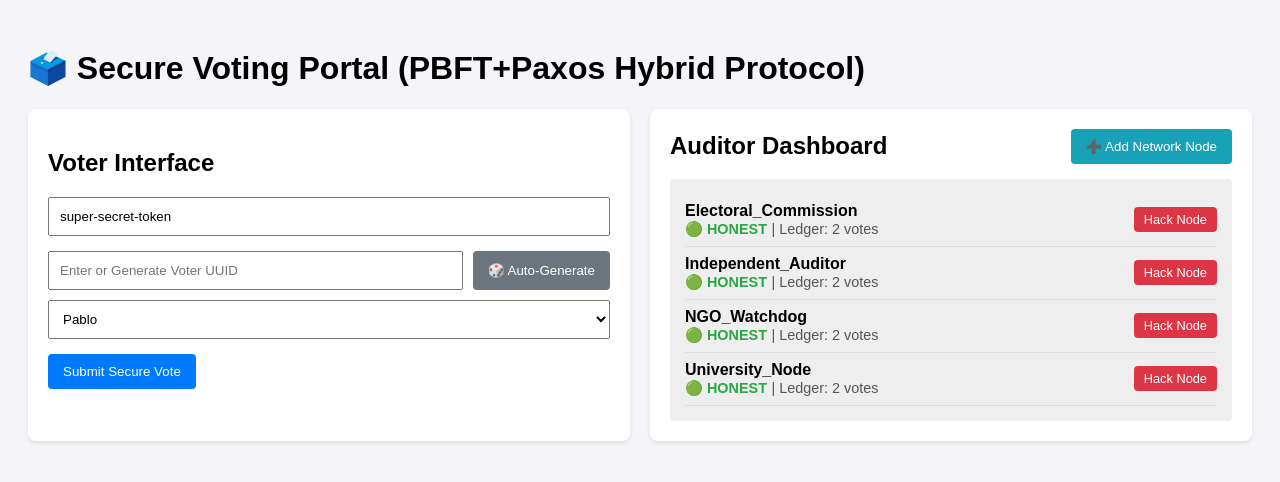
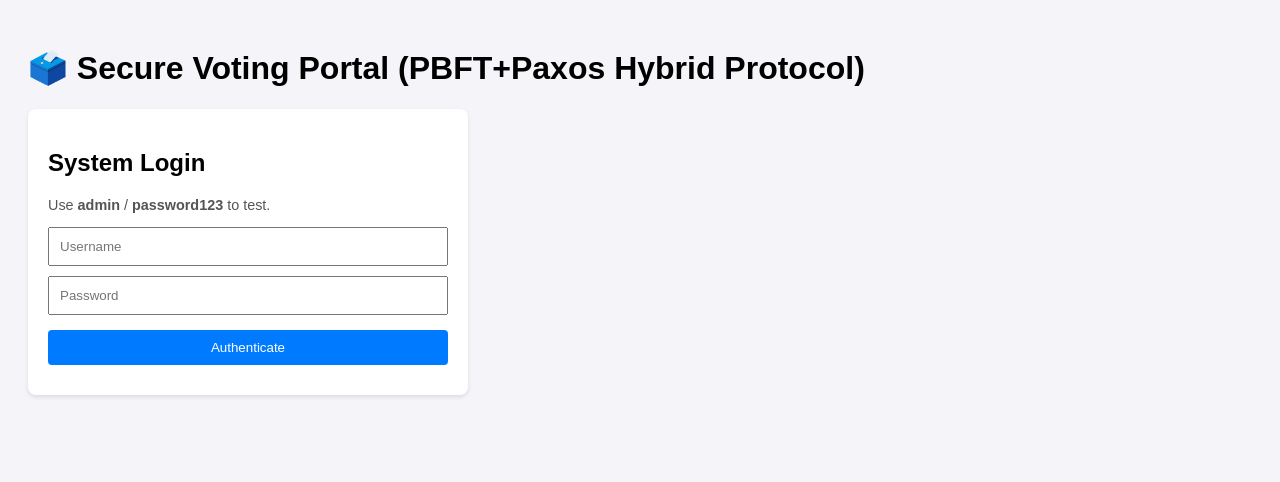
Before and after one commit to Chuck6684/Voting-DS, a Flask app: page / in a window 1280 px wide. Shown: the top 482 px of the page. Run offline with Flask 3, Linux system fonts and the light colour scheme.

Commit message:
Version 2.9 Session verification fix

```diff
--- a/app.py
+++ b/app.py
@@ -147,6 +147,21 @@ load_votes_from_csv(global_nodes)
 def index():
     return render_template('index.html')
 
+# Add this above your @app.route('/api/vote')
+
+@app.route('/api/login', methods=['POST'])
+def login():
+    data = request.json
+    username = data.get('username')
+    password = data.get('password')
+
+    # In a real app, you would hash the password and check a database.
+    # For this example, we'll hardcode a valid user.
+    if username == "admin" and password == "password123":
+        return jsonify({"status": "success", "token": VALID_TOKEN})
+    else:
+        return jsonify({"status": "error", "message": "Invalid username or password"}), 401
+
 @app.route('/api/vote', methods=['POST'])
 @token_required
 def cast_vote():
--- a/templates/index.html
+++ b/templates/index.html
@@ -16,19 +16,31 @@
         .input-group { display: flex; gap: 10px; margin-bottom: 10px; }
         .node-row { display: flex; justify-content: space-between; align-items: center; padding: 8px 0; border-bottom: 1px solid #ddd; }
         #status-box { background: #eee; padding: 15px; border-radius: 4px; margin-top: 15px; }
+
+        /* NEW: Utility classes for hiding/showing elements */
+        .hidden { display: none !important; }
     </style>
 </head>
 <body>
 
     <h1>🗳️ Secure Voting Portal (PBFT+Paxos Hybrid Protocol)</h1>
 
-    <div class="container">
+    <div id="login-section" class="card" style="max-width: 400px; margin-bottom: 20px;">
+        <h2>System Login</h2>
+        <p style="color: #555; font-size: 0.9em;">Use <strong>admin</strong> / <strong>password123</strong> to test.</p>
+        <div class="input-group">
+            <input type="text" id="username" placeholder="Username">
+        </div>
+        <div class="input-group" style="margin-bottom: 15px;">
+            <input type="password" id="password" placeholder="Password">
+        </div>
+        <button onclick="login()" style="width: 100%;">Authenticate</button>
+        <div id="login-error" style="color: red; margin-top: 10px; font-size: 0.9em;"></div>
+    </div>
+
+    <div id="main-app" class="container hidden">
         <div class="card">
             <h2>Voter Interface</h2>
-
-            <div class="input-group" style="margin-bottom: 15px;">
-                <input type="text" id="session_token" placeholder="Session Token" value="super-secret-token">
-            </div>
 
             <div class="input-group">
                 <input type="text" id="voter_id" placeholder="Enter or Generate Voter UUID">
@@ -56,12 +68,49 @@
     </div>
 
     <script>
+        // NEW: Login Function
+        async function login() {
+            const username = document.getElementById('username').value;
+            const password = document.getElementById('password').value;
+            const errorDiv = document.getElementById('login-error');
+
+            errorDiv.innerText = '';
+
+            try {
+                const res = await fetch('/api/login', {
+                    method: 'POST',
+                    headers: { 'Content-Type': 'application/json' },
+                    body: JSON.stringify({ username, password })
+                });
+
+                const data = await res.json();
+
+                if (data.status === 'success') {
+                    // Store the token securely in memory
+                    sessionStorage.setItem('authToken', data.token);
+
+                    // Hide login, show main app
+                    document.getElementById('login-section').classList.add('hidden');
+                    document.getElementById('main-app').classList.remove('hidden');
+
+                    // Start fetching auditor data now that we are logged in
+                    fetchStatus();
+                    setInterval(fetchStatus, 2000);
+                } else {
+                    errorDiv.innerText = data.message;
+                }
+            } catch (error) {
+                errorDiv.innerText = "Network error connecting to login server.";
+            }
+        }
+
         function generateVoterId() {
             document.getElementById('voter_id').value = crypto.randomUUID();
         }
 
         async function castVote() {
-            const tokenInput = document.getElementById('session_token').value.trim();
+            // Retrieve the token from memory quietly
+            const token = sessionStorage.getItem('authToken');
             const voterIdInput = document.getElementById('voter_id');
             const candidateSelect = document.getElementById('candidate');
             const submitBtn = document.getElementById('submit-btn');
@@ -76,40 +125,29 @@
                 return;
             }
 
-            if (!tokenInput) {
-                receiptDiv.innerHTML = '⚠️ Please enter a Session Token.';
-                receiptDiv.style.color = 'orange';
-                return;
-            }
-
             submitBtn.disabled = true;
             submitBtn.innerText = '⚙️ Running PBFT Consensus...';
             receiptDiv.innerHTML = '';
 
             try {
-                // Send POST request WITH auth headers
                 const res = await fetch('/api/vote', {
                     method: 'POST',
                     headers: {
                         'Content-Type': 'application/json',
-                        'Authorization': `Bearer ${tokenInput}`
+                        'Authorization': `Bearer ${token}` // Pass it in the header
                     },
                     body: JSON.stringify({ voter_id, candidate })
                 });
 
                 const data = await res.json();
 
-                // Handle success
                 if(data.status === 'success') {
                     receiptDiv.innerHTML =
                         `✅ <strong>Vote Committed!</strong><br>
                         <span style="color: #555; font-size: 0.9em;">PBFT Approvals: ${data.approvals}/${data.total_nodes} nodes</span><br>
                         <span style="font-family: monospace; background: #e9ecef; padding: 2px 4px; border-radius: 3px;">Hash: ${data.receipt}</span>`;
                     receiptDiv.style.color = 'green';
-
-                    // Don't clear ID so user can try to double-vote and see the error
                 } else {
-                    // Prints whichever error the backend sent (Duplicate, Unauthorized, Consensus Failed)
                     receiptDiv.innerHTML = `❌ <strong>Error:</strong> ${data.message}`;
                     receiptDiv.style.color = 'red';
                 }
@@ -161,9 +199,6 @@
                 `;
             });
         }
-
-        fetchStatus();
-        setInterval(fetchStatus, 2000);
     </script>
 </body>
 </html>
```
